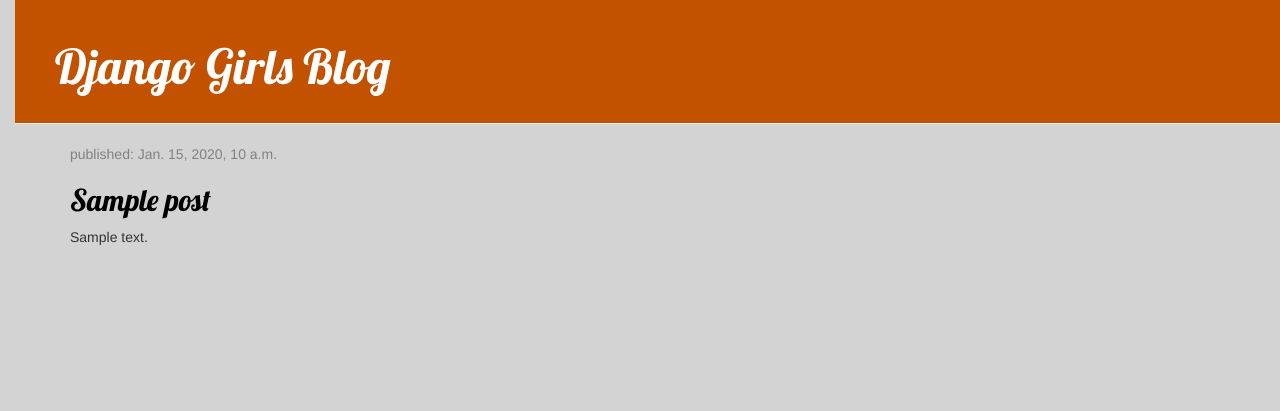
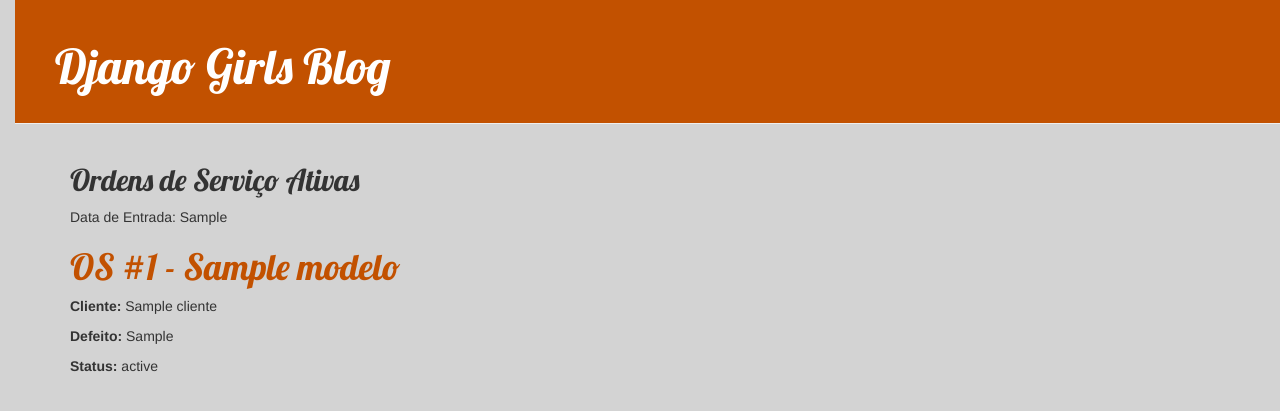
Before and after one commit to AnaJuliaFCFernandes/projeto_integrador_I, a Django app: template blog/templates/blog/post_list.html in a window 1280 px wide. Shown: the top 411 px of the page. Run offline with Django 5.2, Linux system fonts and the light colour scheme; the template is opened without the code that fills it: most values are stand-ins (such as "Sample title", 1, 10 or a date in 2020); some libraries are stand-ins or nearby versions.

Commit message:
add service orders

```diff
--- a/blog/templates/blog/post_list.html
+++ b/blog/templates/blog/post_list.html
@@ -1,12 +1,14 @@
 {% extends 'blog/base.html' %}
+
 {% block content %}
-                    {% for post in posts %}
+    <h2>Ordens de Serviço Ativas</h2>
+    {% for os in ordens %}
         <div class="post">
-                            <div class="date">
-                                <p>published: {{ post.published_date }}</p>
-                            </div>
-                            <h2><a href="{% url 'post_detail' pk=post.pk %}">{{ post.title }}</a></h2>
-                            <p>{{ post.text|linebreaksbr }}</p>
+            <p>Data de Entrada: {{ os.data_entrada }}</p>
+            <h1><a href="">OS #{{ os.id }} - {{ os.dispositivo.modelo }}</a></h1>
+            <p><strong>Cliente:</strong> {{ os.dispositivo.cliente.nome }}</p>
+            <p><strong>Defeito:</strong> {{ os.defeito_relatado }}</p>
+            <p><strong>Status:</strong> {{ os.get_status_display }}</p>
         </div>
     {% endfor %}
 {% endblock %}
--- a/blog/views.py
+++ b/blog/views.py
@@ -4,11 +4,12 @@
 from django.shortcuts import render, get_object_or_404
 from .forms import PostForm
 from django.shortcuts import redirect
+from .models import OrdemServico
 
 # Create your views here.
 def post_list(request):
-    posts = Post.objects.filter(published_date__lte=timezone.now()).order_by('published_date')
-    return render(request, 'blog/post_list.html', {'posts': posts})
+    ordens = OrdemServico.objects.all().order_by('-data_entrada')
+    return render(request, 'blog/post_list.html', {'ordens': ordens})
 
 def post_detail(request, pk):
     post = get_object_or_404(Post, pk=pk)
```
Also changed, not shown: blog/models.py (+0 -17 lines). Lines whose indentation alone changed are shown as unchanged.
